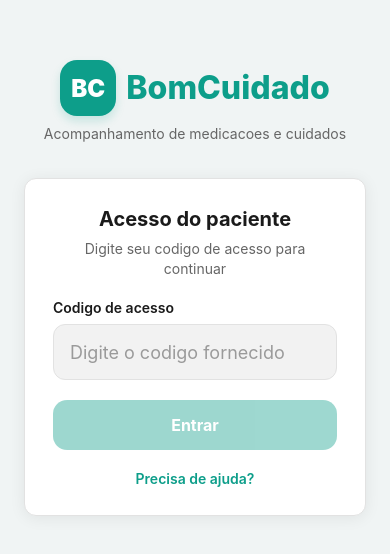
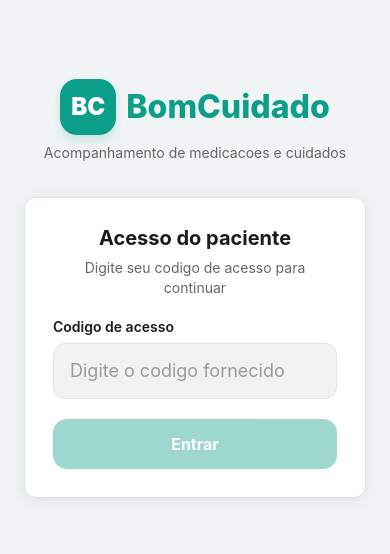
Before and after one commit to nitootin/BomCuidadoMobile, a React Native app: screen /Acesso in a window 390 px wide. Shown: the part 134-688 px from the top of the page. Built offline with nearby package versions, Linux system fonts and the light colour scheme; no server answers; what expo-notifications would draw is missing.

Commit message:
remoção do botão de "precisa de ajuda" da tela de login

```diff
--- a/src/screens/AcessoScreen.jsx
+++ b/src/screens/AcessoScreen.jsx
@@ -84,10 +84,6 @@ export default function AcessoScreen({ navigation }) {
             <Text style={styles.btnEntrarTexto}>
               {carregando ? 'Entrando...' : 'Entrar'}
             </Text>
-          </TouchableOpacity>
-
-          <TouchableOpacity activeOpacity={0.7}>
-            <Text style={styles.ajudaBtn}>Precisa de ajuda?</Text>
           </TouchableOpacity>
         </View>
       </ScrollView>
@@ -184,10 +180,4 @@ const styles = StyleSheet.create({
     fontWeight: '700',
     color: colors.branco,
   },
-  ajudaBtn: {
-    fontSize: 14,
-    color: colors.verde,
-    fontWeight: '600',
-    textAlign: 'center',
-  },
 });
```
